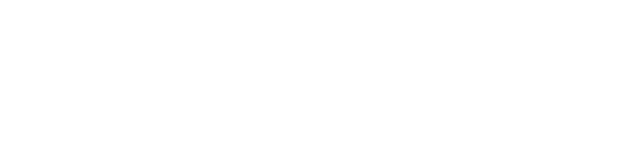
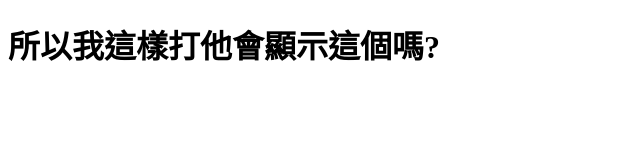
Before and after one commit to paul091128-afk/MyWeb, a plain HTML site: page index.html in a window 1280 px wide. Shown: the whole page, without its empty margins (0-640 px from the left). Drawn offline with Linux system fonts and the light colour scheme.

Commit message:
修正第二版

```diff
--- a/index.html
+++ b/index.html
@@ -6,6 +6,6 @@
     <title>Document</title>
 </head>
 <body>
-
+    <h1>所以我這樣打他會顯示這個嗎?</h1>
 </body>
 </html>
```
